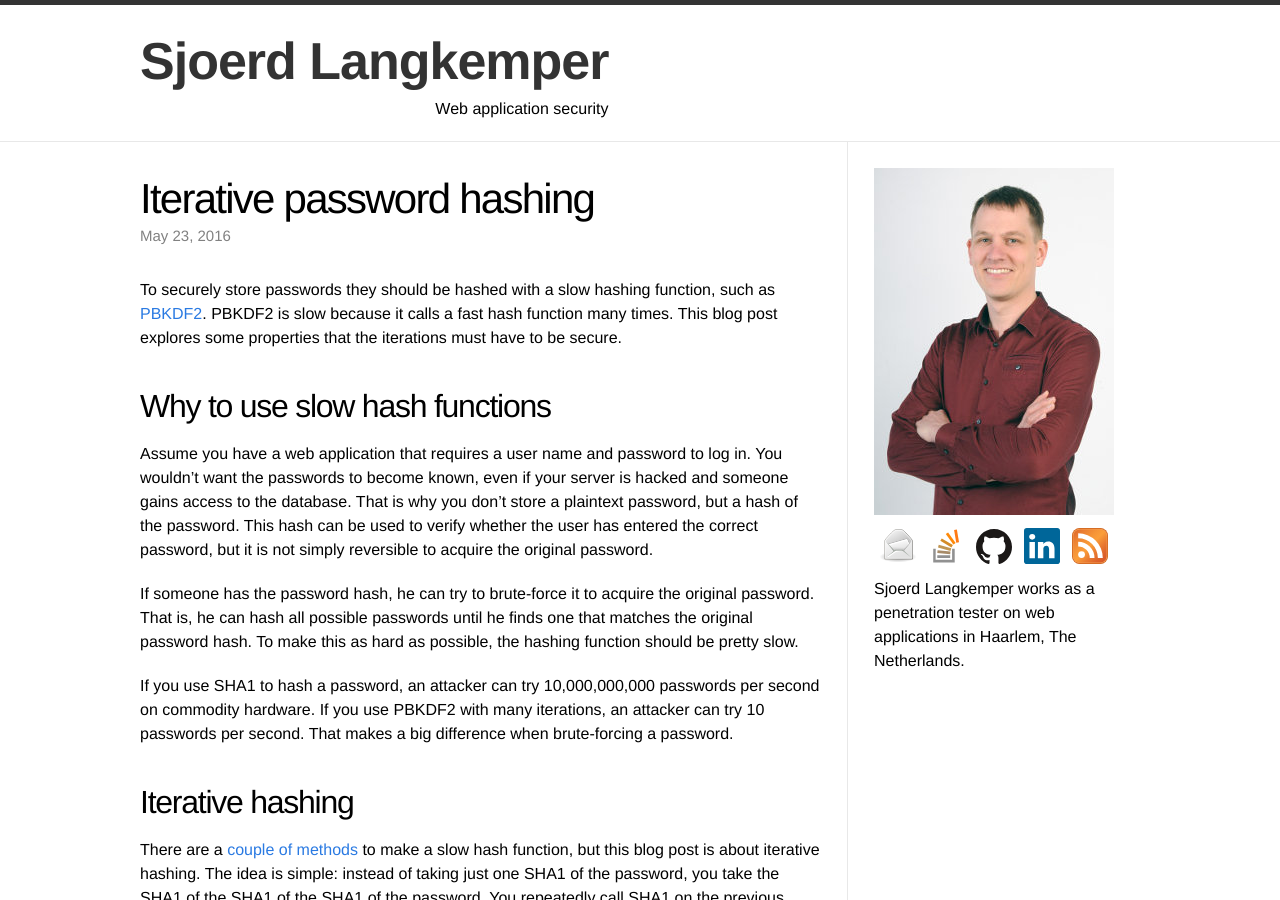
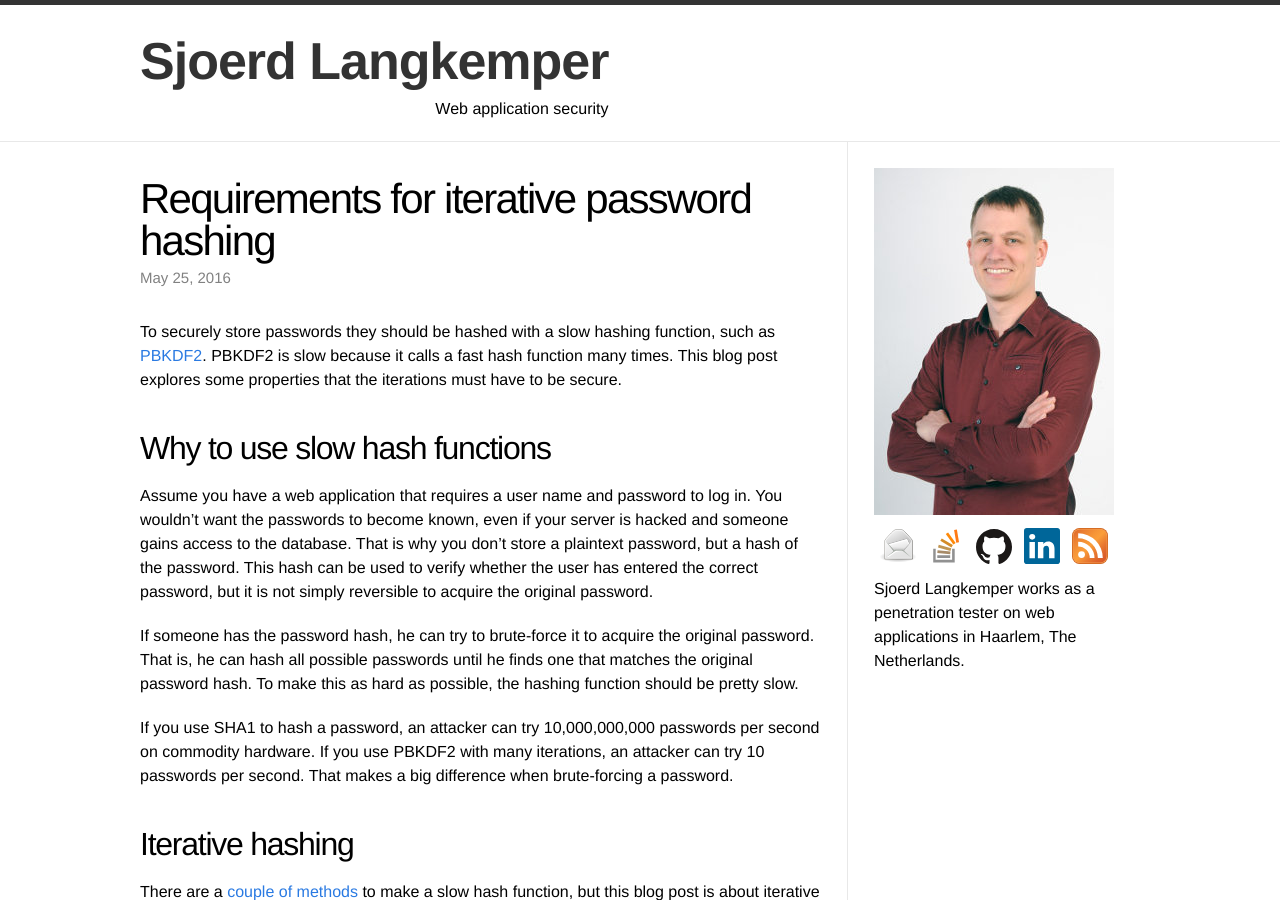
Before and after one commit to Sjord/Sjord.github.io, a Jekyll site: the page built from _posts/2016-05-22-iterative-password-hashing.md, in a window 1280 px wide and 900 px high. Built offline with Jekyll 4.4.1, drawn with Linux system fonts in a browser that asks for light colours.

Commit message:
Change date and title

```diff
--- a/_posts/2016-05-22-iterative-password-hashing.md
+++ b/_posts/2016-05-22-iterative-password-hashing.md
@@ -1,8 +1,8 @@
 ---
 layout: post
-title: "Iterative password hashing"
+title: "Requirements for iterative password hashing"
 thumbnail: fingerprint-240.jpg
-date: 2016-05-23
+date: 2016-05-25
 ---
 
 To securely store passwords they should be hashed with a slow hashing function, such as [PBKDF2](https://en.wikipedia.org/wiki/PBKDF2). PBKDF2 is slow because it calls a fast hash function many times. This blog post explores some properties that the iterations must have to be secure.
```
